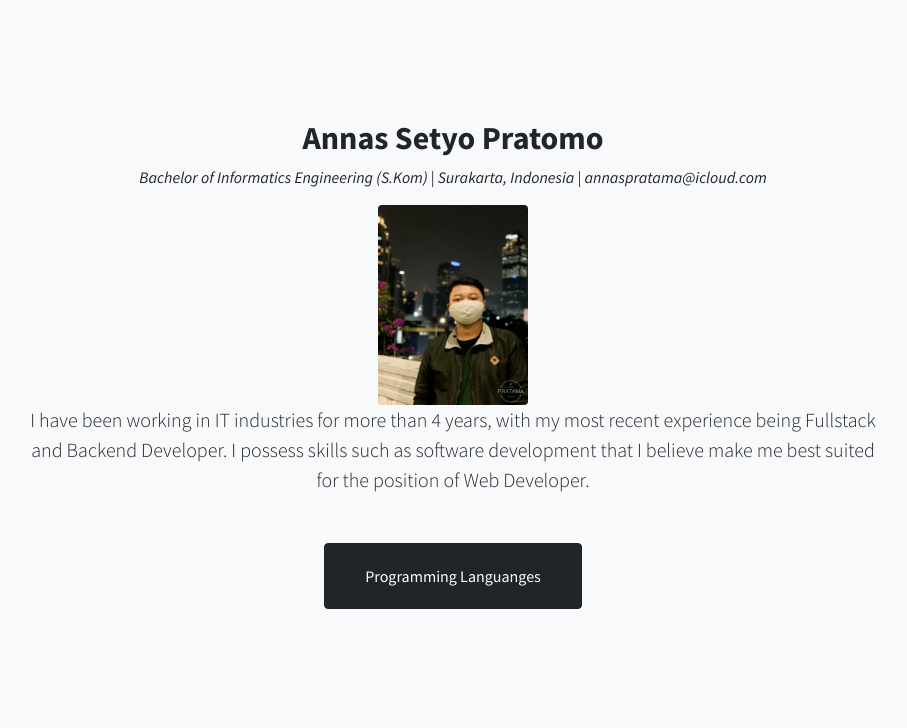
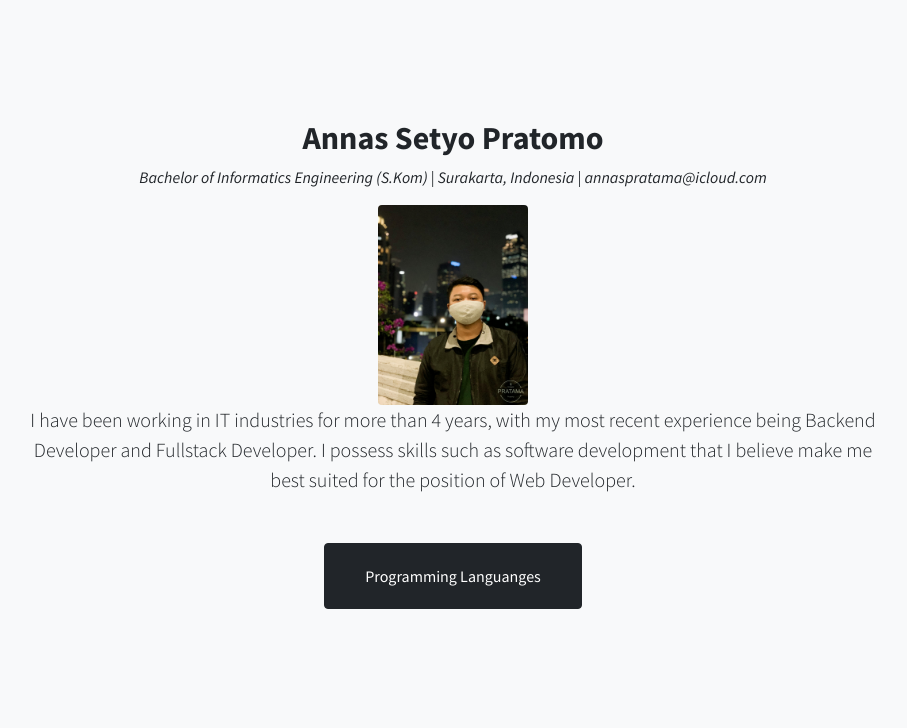
Before and after one commit to annaspratama/personal-portfolio, a Django app: page / in a window 1280 px wide. Shown: the part 801-1529 px from the top of the page, without its empty margins (187-1094 px from the left). Run offline with Django 3.2, Linux system fonts and the light colour scheme; data that the repository does not hold is empty; some libraries are stand-ins or nearby versions.

Commit message:
Update description

```diff
--- a/portfolioapp/templates/portfolioapp/portfolio_list.html
+++ b/portfolioapp/templates/portfolioapp/portfolio_list.html
@@ -52,7 +52,7 @@
                         <img src="{% static 'assets/img/annas-pratama.jpg' %}" class="rounded profile-img" alt="Cinque Terre">
                         <p class="lead mb-5">
                             I have been working in IT industries for more than 4 years, with my most
-                            recent experience being Fullstack and Backend Developer. I possess
+                            recent experience being Backend Developer and Fullstack Developer. I possess
                             skills such as software development that I believe make me best suited for
                             the position of Web Developer.
                         </p>
```
